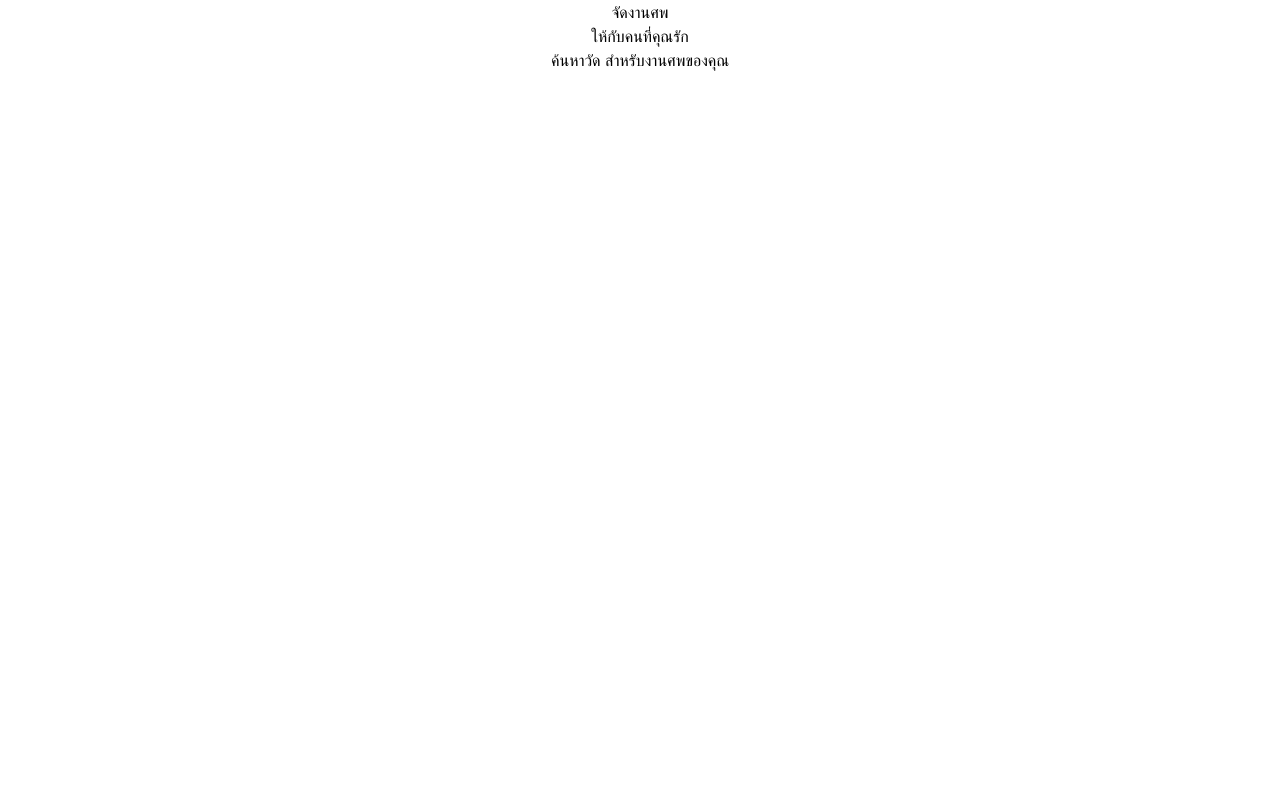
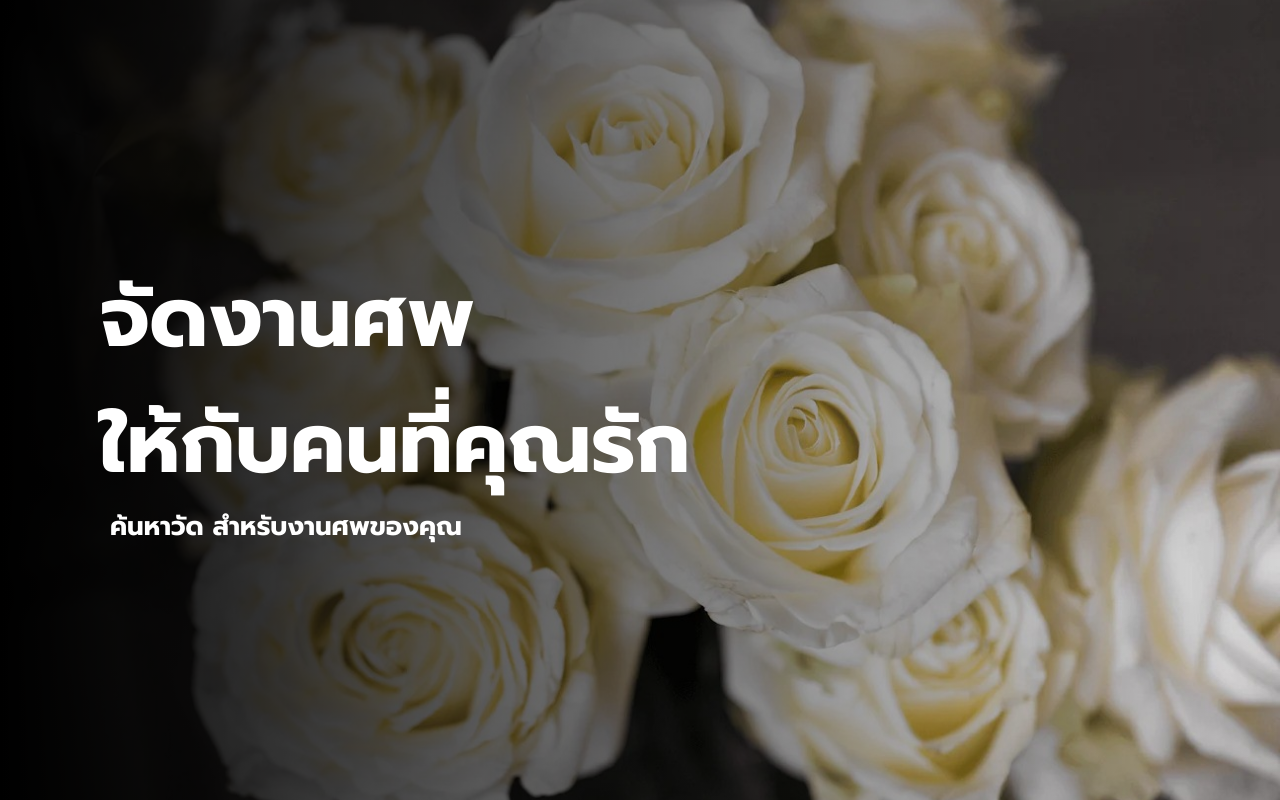
Before and after one commit to Norawit2907/Meru-Online-Frontend, a React (Create React App) app: page / in a window 1280 px wide. Built offline with nearby package versions, Linux system fonts and the light colour scheme.

Commit message:
First commit

```diff
--- a/src/App.css
+++ b/src/App.css
@@ -1,10 +1,30 @@
+@import url('https://fonts.googleapis.com/css2?family=Montserrat:wght@400;700&display=swap');
+@import url('https://fonts.googleapis.com/css2?family=Prompt:ital,wght@0,100;0,200;0,300;0,400;0,500;0,600;0,700;0,800;0,900;1,100;1,200;1,300;1,400;1,500;1,600;1,700;1,800;1,900&display=swap');
+@keyframes fadeIn {
+  from {
+    opacity: 0;
+  }
+  to {
+    opacity: 1;
+  }
+}
+@keyframes fadeInUp {
+  from {
+    opacity: 0;
+    transform: translate3d(0, 100%, 0);
+  }
+  to {
+    opacity: 0.75;
+    transform: translate3d(0, 0, 0);
+  }
+}
+
 .App {
   text-align: center;
-}
-
-.App-logo {
-  height: 40vmin;
-  pointer-events: none;
+  background-image: linear-gradient(to right, rgba(0, 0, 0, 3.5), rgba(0, 0, 0, 0)), url('./bg.jpg');
+  background-size: cover;
+  background-position: center;
+  background-repeat: no-repeat;
 }
 
 @media (prefers-reduced-motion: no-preference) {
@@ -13,30 +33,31 @@
   }
 }
 
-.App-header {
-  background-color: #282c34;
+.Title-header {
   min-height: 100vh;
   display: flex;
   flex-direction: column;
-  align-items: center;
+  align-items: flex-start;
   justify-content: center;
   font-size: calc(10px + 2vmin);
   color: white;
+  margin-left: 100px;
+  font-family: 'Prompt';
+  font-weight: bold;
+  @apply animate-fadeInUp;
+}
+.Title-header h2{
+  margin-left:  10px;
 }
 
-.App-link {
+.title {
+  font-size: calc(20px + 8vmin);
+  align-items: flex-start;
+  line-height: 1.5;
+  white-space: pre-wrap;
+}p-link {
   color: #61dafb;
 }
-
-p{
-  color: aquamarine;
+.Title-header h1 {
+  text-align: left;
 }
-
-@keyframes App-logo-spin {
-  from {
-    transform: rotate(0deg);
-  }
-  to {
-    transform: rotate(360deg);
-  }
-}
--- a/tailwind.config.js
+++ b/tailwind.config.js
@@ -1,12 +1,32 @@
 /** @type {import('tailwindcss').Config} */
 module.exports = {
-  content: ["./src/**/*.{js,jsx,ts,tsx}"],
+  content: [
+    "./src/**/*.{js,jsx,ts,tsx}",
+  ],
+  theme: {
+    extend: {},
+  },
+  plugins: [],
+}
+
+module.exports = {
   theme: {
     extend: {
-      fontFamily: {
-        propmt: ["Prompt"],
+      animation: {
+        fadeIn: 'fadeIn 2s ease-out',
+        fadeInUp: 'fadeInUp 1.25s ease-in-out 0.25s 1',
+      },
+      keyframes: {
+        fadeIn: {
+          '0%': { opacity: '0' },
+          '100%': { opacity: '1' },
+        },
+        fadeInUp: {
+          '0%': { opacity: '0', transform: 'translate3d(0, 100%, 0)' },
+          '100%': { opacity: '1', transform: 'translate3d(0, 0, 0)' },
+        },
       },
     },
   },
   plugins: [],
-};
+}
```
